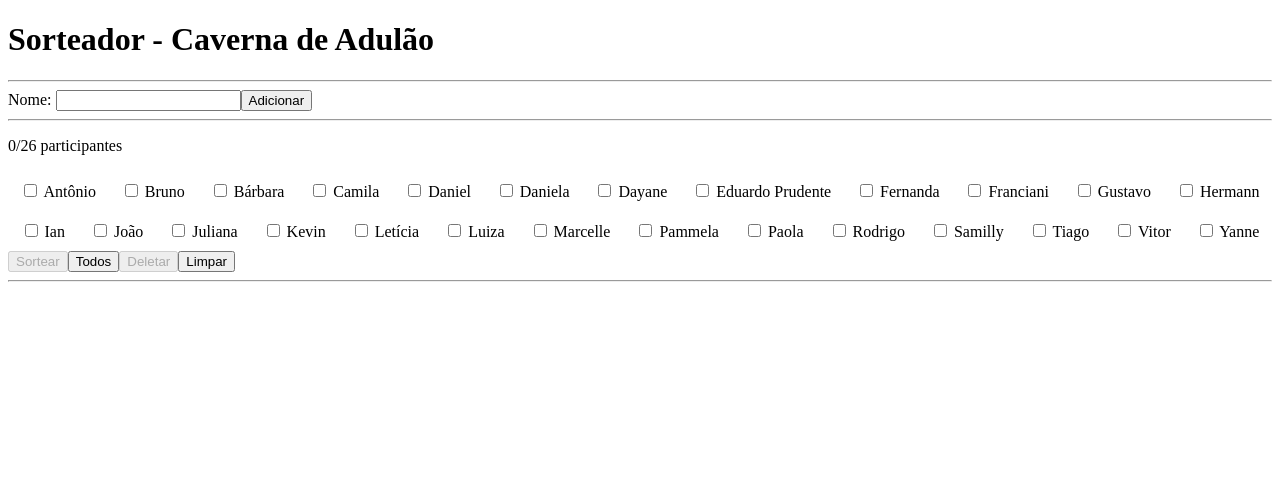
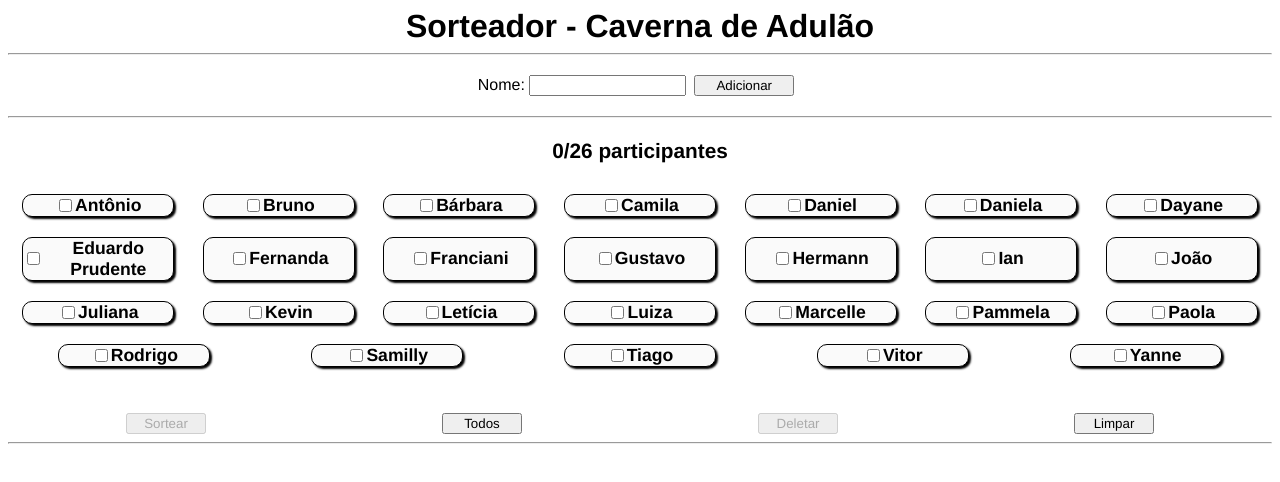
Before and after one commit to RodrigoCezarLeao/sort-names, an Angular app: page / in a window 1280 px wide. Shown: the top 482 px of the page. Built offline with nearby package versions, Linux system fonts and the light colour scheme.

Commit message:
atualizações na plataforma

```diff
--- a/src/app/app.component.ts
+++ b/src/app/app.component.ts
@@ -7,7 +7,7 @@ import { Component } from '@angular/core';
 
     <app-list-names></app-list-names>
   `,
-  styles: []
+  styleUrls: [ './app.component.css' ]
 })
 export class AppComponent {
   title = 'sort-names';
--- a/src/app/component/header/header.component.css
+++ b/src/app/component/header/header.component.css
@@ -0,0 +1,6 @@
+h1 {
+    text-align: center;
+    font-family: Helvetica;
+    margin: 0px;
+    padding: 0px;
+}
--- a/src/app/component/list-names/list-names.component.css
+++ b/src/app/component/list-names/list-names.component.css
@@ -1,13 +1,49 @@
+* {
+    text-align: center;
+    font-family: Helvetica;
+}
+
 div#select-names {
     display: flex;
     flex-wrap: wrap;
     justify-content: space-around;
 }
 
+div#add-person input, div#add-person {
+    text-align: center;
+    margin: 10px 0px
+}
+
+div#add-person button {
+    width: 100px;
+}
+
 label.select-names {
     display: block;
     margin: 10px;
+    border: 1px solid black;
+    width: 150px;
+    border-radius: 10px;
+    display: flex;
+    justify-content: center;
+    align-items: center;
+    box-shadow: 2px 2px 2px black;
+    background-color: #fafafa;
+    font-weight: bold;
+    font-size: 1.1em;
+    text-align: center;
 }
+
+p#all-participants {
+    font-weight: bold;
+    font-size: 1.3em;
+}
+
+div#buttons {
+    display: flex;
+    justify-content: space-around;
+}
+
 
 span {
     text-decoration: underline;
@@ -17,3 +53,8 @@ span {
 div#shuffled-names {
     text-align: center;
 }
+
+button {
+    margin: 0px 8px;
+    width: 80px;
+}
--- a/src/app/component/list-names/list-names.component.html
+++ b/src/app/component/list-names/list-names.component.html
@@ -1,4 +1,4 @@
-<div>
+<div id="add-person">
     <label>Nome: <input type="text" #person_input/></label>
     <button (click)="addPerson(person_input)">Adicionar</button>
 </div>
@@ -6,7 +6,7 @@
 <hr />
 
 
-<p>{{checkedPeople.length}}/{{people.length}} participantes</p>
+<p id="all-participants">{{checkedPeople.length}}/{{people.length}} participantes</p>
 
 
 <div id="select-names">
@@ -15,10 +15,15 @@
     </ng-container>
 </div>
 
+<br />
+<br />
+
+<div id="buttons">
 <button (click)="shuffleNames()" [disabled]="anyoneSelected()">Sortear</button>
 <button (click)="selectAll()">Todos</button>
 <button (click)="deletePeople()" [disabled]="!justOneSelected()">Deletar</button>
 <button (click)="cleanShuffle()">Limpar</button>
+</div>
 
 <hr />
 
--- a/src/app/component/list-names/list-names.component.ts
+++ b/src/app/component/list-names/list-names.component.ts
@@ -29,8 +29,13 @@ export class ListNamesComponent {
   }
 
   addPerson(elem: any){
-    this.peopleService.addPerson(elem.value);
-    this.getNames();
+    if (elem.value)
+    {
+      this.peopleService.addPerson(elem.value);
+      this.getNames();
+      elem.value = "";
+      elem.focus();
+    }
   }
 
   selectAll(){
@@ -42,6 +47,8 @@ export class ListNamesComponent {
 
   cleanShuffle() {
     this.shuffledNames = [];
+    this.booleanToggle = false;
+    this.selectAll();
   }
 
   deletePeople(){
```
Also changed, not shown: src/app/app.component.css (added), 3 other files (tests, documents, lock files or other folders).
